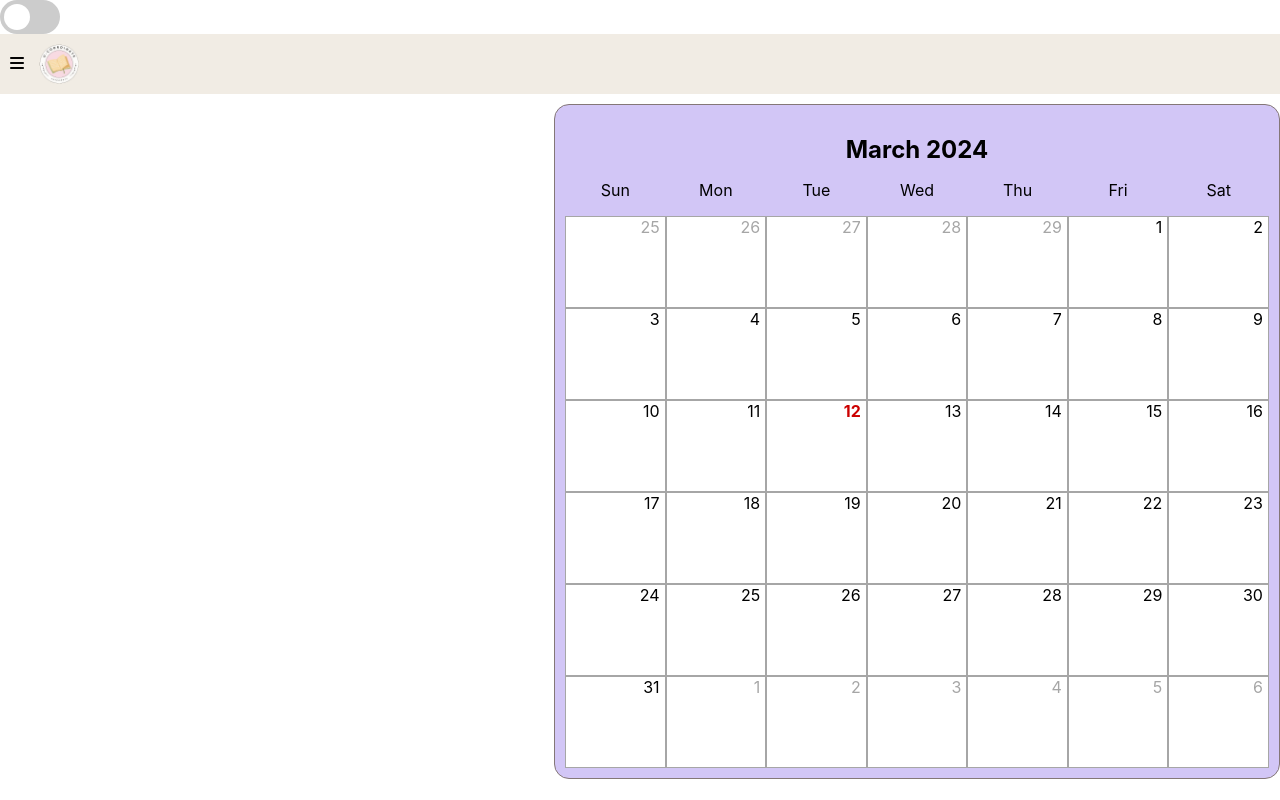
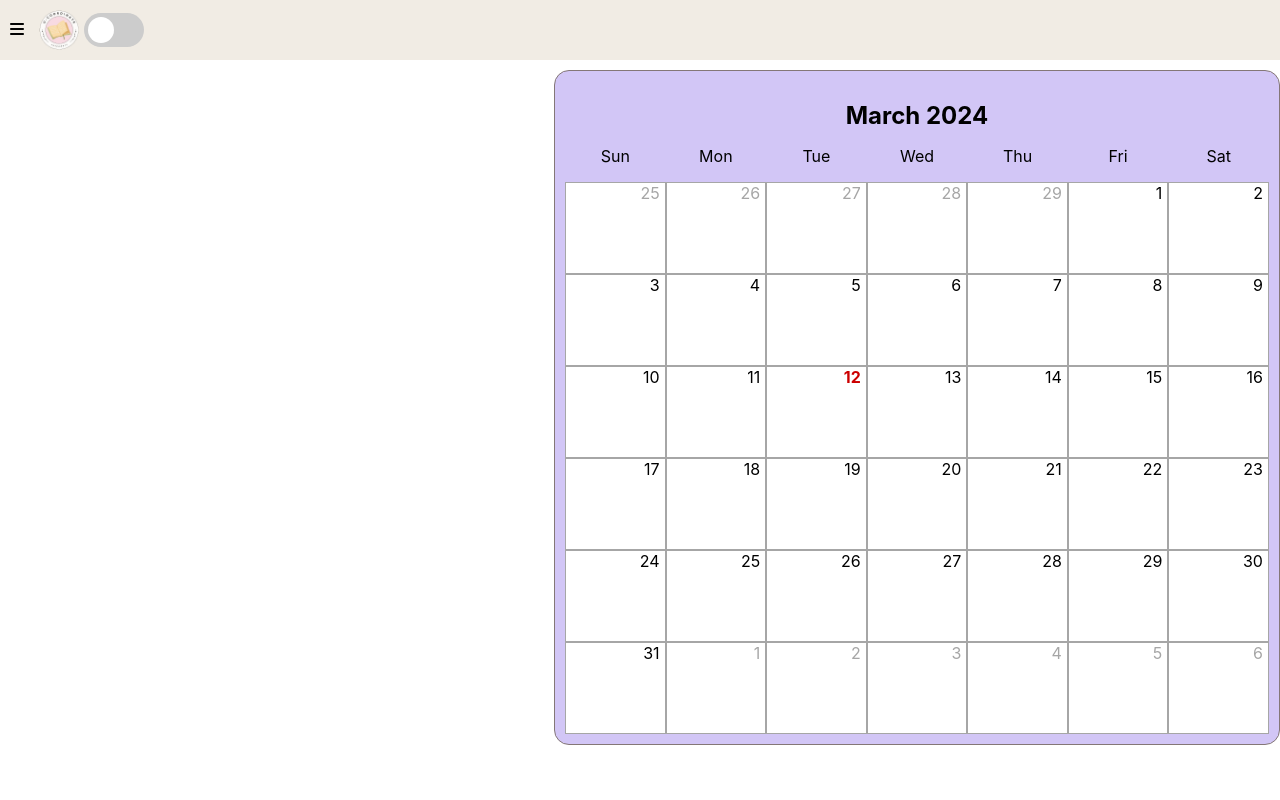
Before and after one commit to hhussain4/U-Coordinate, a React (Vite) app: page / in a window 1280 px wide. Built offline with nearby package versions, Linux system fonts and the light colour scheme.

Commit message:
Merge from blake branch

```diff
--- a/src/App.tsx
+++ b/src/App.tsx
@@ -1,15 +1,13 @@
-import React from 'react';
 import { BrowserRouter, Routes, Route } from 'react-router-dom';
 import Calendar from '@pages/CalendarView';
 import NotFound from '@pages/NotFound';
-import DarkModeToggle from './components/DarkMode'; // Import DarkModeToggle component
+import NavBar from '@components/NavBar';
 
 function App() {
   return (
     <div>
       <BrowserRouter>
-        {/* Add the DarkModeToggle component outside the Routes */}
-        <DarkModeToggle />
+        <NavBar />
         <Routes>
           <Route index element={<Calendar />} />
           <Route path="/calendar" element={<Calendar />} />
--- a/src/components/DarkMode.tsx
+++ b/src/components/DarkMode.tsx
@@ -1,4 +1,4 @@
-import React, { useState } from 'react';
+import { useState } from 'react';
 
 
 const DarkModeToggle: React.FC = () => {
--- a/src/components/NavBar.tsx
+++ b/src/components/NavBar.tsx
@@ -1,4 +1,4 @@
-import React, { useState } from 'react';
+import DarkModeToggle from '@components/DarkMode'
 import '@styles/NavBar.css'
 
 const NavBar: React.FC = () => {
@@ -16,6 +16,7 @@ const NavBar: React.FC = () => {
             </div>
             <img src='../../logo.png'></img>
             {/* Add navigation elements here */}
+            <DarkModeToggle />
         </div>
     );
 }
--- a/src/pages/CalendarView.tsx
+++ b/src/pages/CalendarView.tsx
@@ -1,12 +1,9 @@
-import NavBar from '@components/NavBar';
 import Calendar from '@components/Calendar';
 
 const CalendarView: React.FC = () => {
     return (
         <>
-            <NavBar />
             <Calendar />
-
         </>
     );
 }
--- a/src/pages/NotFound.tsx
+++ b/src/pages/NotFound.tsx
@@ -1,9 +1,6 @@
-import NavBar from '@components/NavBar';
-
 const NotFound: React.FC = () => {
     return (
         <>
-            <NavBar />
             <br></br>
             <center>
                 <img src = '../../logo.png' width="100px" height="100px"></img>
--- a/src/styles/NavBar.css
+++ b/src/styles/NavBar.css
@@ -80,4 +80,4 @@
 body.dark-mode {
     background-color: darkgray;
     color: #ffffff;
-  }
+}
```
